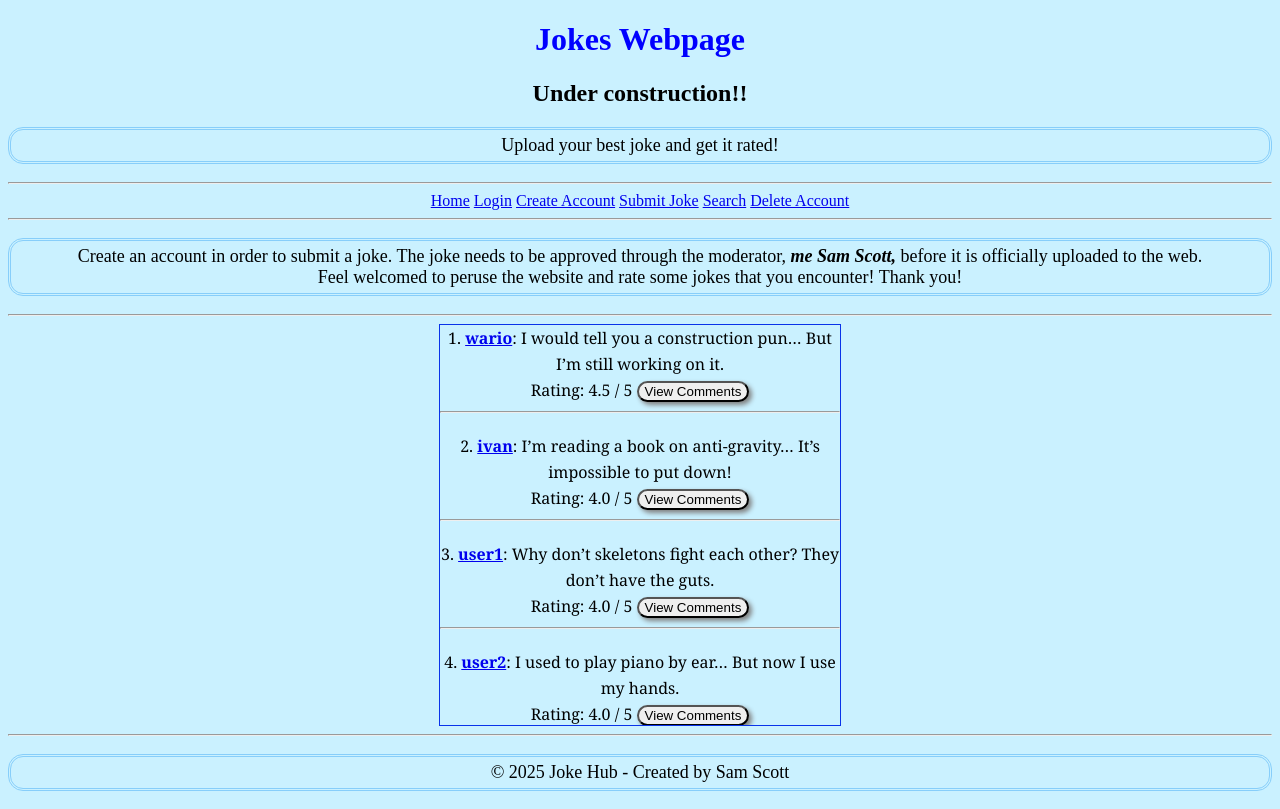
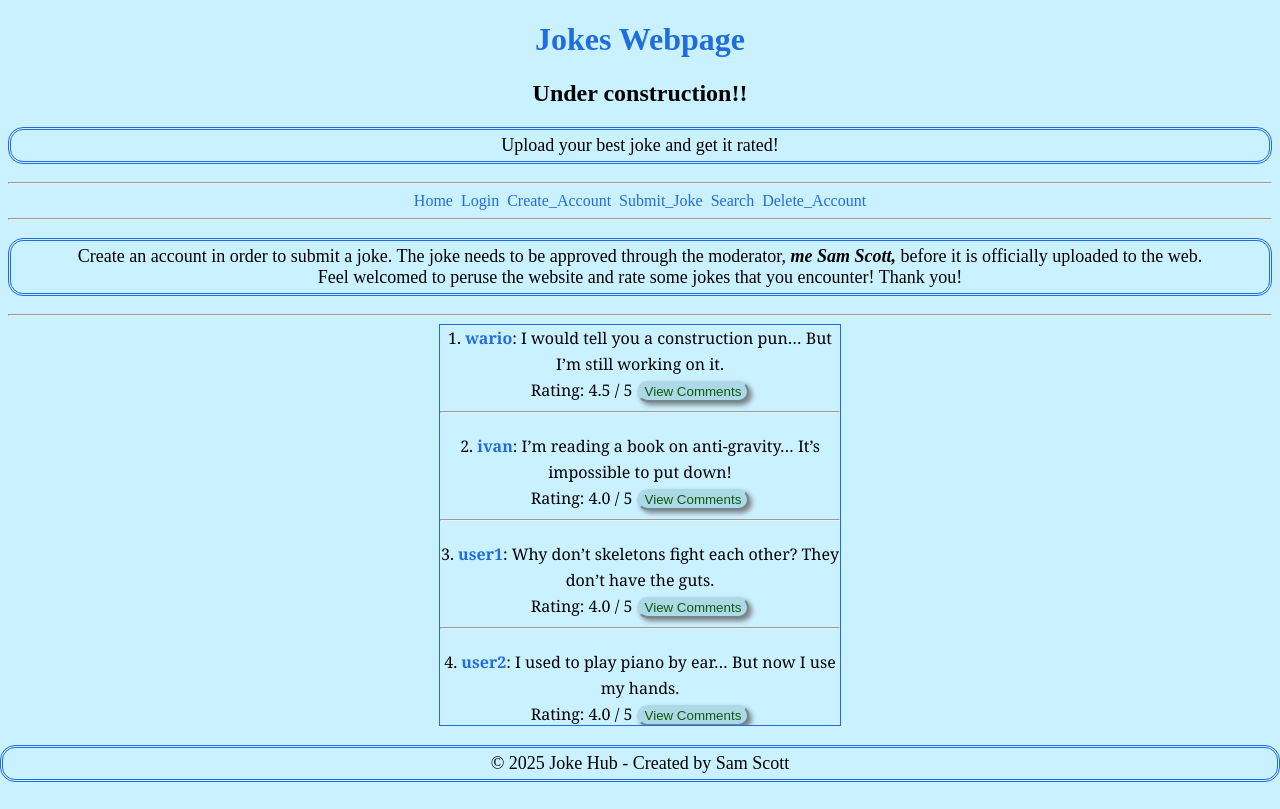
Before and after one commit to sascott9655/Joke-Webpage-, a Flask app: page / in a window 1280 px wide. After the commit the page ends 782 px from the top, so only its background shows below. Run offline with Flask 3, Linux system fonts and the light colour scheme; data comes from the database, SQL or seed files in the repository.

Commit message:
added footer to all pages on the web, added some style to the home page

```diff
--- a/app.py
+++ b/app.py
@@ -159,10 +159,6 @@ def submit_joke():
 
 @app.route('/moderate')
 def moderate():
-    if not session.get('admin'):
-        flash("Access denied. Admin privileges required.") #Admin approval to moderate
-        return redirect(url_for('index'))
-
     conn = sqlite3.connect('jokes.db')
     c = conn.cursor()
     c.execute('SELECT "id", "content", "timestamp" FROM "jokes" WHERE "approved" = 0')
@@ -356,7 +352,7 @@ def user_detail(user_id):
     conn.close()
 
     if not rows:
-        return f"No jokes found for user with ID {user_id}", 404
+        return "No jokes found for the searched user"
 
     jokes=[]
     for row in rows:
--- a/static/css/index.css
+++ b/static/css/index.css
@@ -3,7 +3,7 @@ body{
 	text-align: center;
 }
 h1 {
-	color: blue;
+	color: rgb(34, 109, 221);
    }
 p{
 	font-size: 18px;
@@ -12,7 +12,7 @@ p{
 	padding-bottom: 5px;
 	padding-left: 50px; */
 	padding: 5px 50px 5px 50px;
-	border: 3px double lightskyblue;
+	border: 3px double rgb(34, 109, 221);
 	border-radius: 15px;
 }
 main{
@@ -22,8 +22,17 @@ main{
 	flex-direction: column;
 }
 button{
+	color: rgb(13, 90, 13);
+	background-color: lightblue;
 	border-radius: 15px;
+	border-color: lightblue;
 	box-shadow: 3px 3px 5px grey;
+}
+.hyperlinks:hover{
+	color:blue;
+}
+nav{
+	word-spacing: 4px;
 }
 .flash-message{
 	background-color: purple;
@@ -36,7 +45,7 @@ button{
 .scroll-box{
 	height:400px;
 	width:400px;
-	border:1px solid #0a33e9;
+	border:1px solid rgb(34, 109, 221);
 	font:16px/26px Georgia, Garamond, Serif;
 	overflow:auto;
 }
@@ -54,3 +63,17 @@ button{
 	padding: 10px;
 	margin: 10px;
 }
+a{
+	color: rgb(34, 109, 221);
+	text-decoration: none;
+}
+a:visited {
+	color:rgb(13, 90, 13)
+}
+footer{
+	position: fixed;
+	left: 0;
+  	bottom: 0;
+	width: 100%;
+	text-align: center;
+}
--- a/templates/create_account.html
+++ b/templates/create_account.html
@@ -17,7 +17,6 @@
         <div class="hyperlinks">
         <a href="/">Home</a>
         <a href="/login">Login</a>
-        <a href="/create_account">Create Account</a>
         </div>
         <hr>
     </nav>
@@ -26,7 +25,7 @@
         <input type="text" name="username" required autocomplete="off"><br><br>
         <label>Create Password:</label>
         <input type="password" name="password" required autocomplete="off"><br><br>
-        <input type="submit" value="Create Account!">
+        <button type="submit" value="Create Account!">Create Account!</button>
        </form>
         {% with messages = get_flashed_messages() %}
             {% if messages %}
@@ -36,7 +35,6 @@
             {% endif %}
         {% endwith %}
     <footer>
-        <hr>
         <p>&copy; 2025 Joke Hub - Created by Sam Scott </p>
     </footer>
 </body>
--- a/templates/index.html
+++ b/templates/index.html
@@ -36,10 +36,10 @@
         <div class="hyperlinks">
         <a href="/">Home</a>
         <a href="/login">Login</a>
-        <a href="/create_account">Create Account</a>
-        <a href="/submit_joke">Submit Joke</a>
+        <a href="/create_account">Create_Account</a>
+        <a href="/submit_joke">Submit_Joke</a>
         <a href="/search">Search</a>
-        <a href="/delete_account">Delete Account</a>
+        <a href="/delete_account">Delete_Account</a>
         {% if session.get('admin') %}
         <a href="/moderate">Moderate</a>
          {% endif %}
@@ -73,7 +73,6 @@
             </div>
     </main>
     <footer>
-        <hr>
         <p>&copy; 2025 Joke Hub - Created by Sam Scott </p>
     </footer>
 </body>
--- a/templates/joke_detail.html
+++ b/templates/joke_detail.html
@@ -20,10 +20,8 @@
     {% if comments %}
         {% for comment in comments %}
             <div class="comment">
-<pre>
-<strong>{{ comment.username }}</strong> {{ comment.rating }}/5                   <em> {{ comment.comment }} </em>
-<small>{{ comment.timestamp }}</small><br>
-</pre>
+                <strong>{{ comment.username }}</strong> {{ comment.rating }}/5<em> {{ comment.comment }} </em>
+                <small>{{ comment.timestamp }}</small><br>
             </div>
             <br>
             <hr>
--- a/templates/search.html
+++ b/templates/search.html
@@ -21,6 +21,8 @@
         {% endif %}
     {% endwith %}
 
-
+    <footer>
+        <p>&copy; 2025 Joke Hub - Created by Sam Scott </p>
+    </footer>
 </body>
 </html>
```
Also changed, not shown: templates/login.html (+7 -3 lines), templates/moderate.html (+4 -3 lines), templates/submit_joke.html (+6 -2 lines), templates/user_detail.html (+23 -7 lines), static/js/index.js (line endings or trailing spaces).
